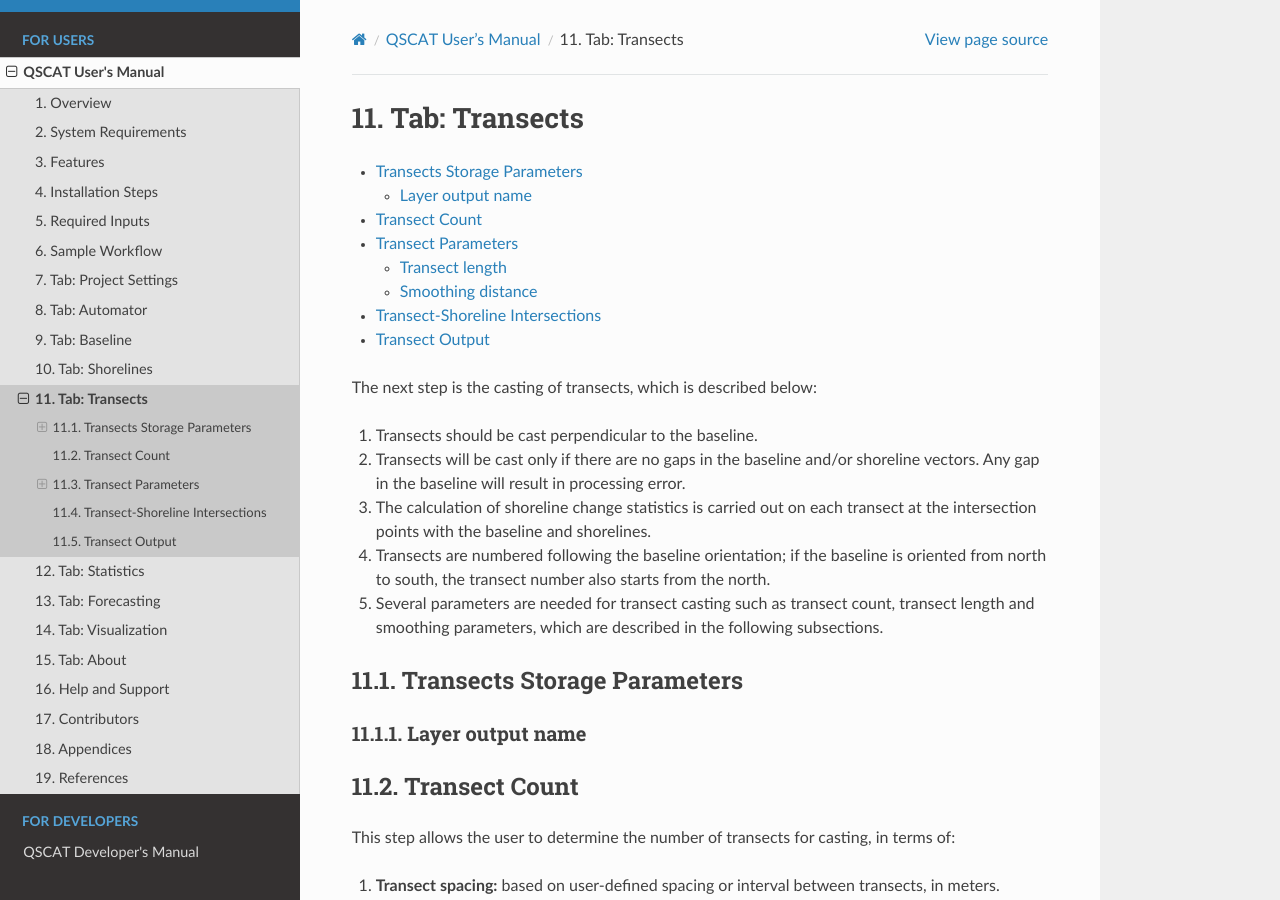
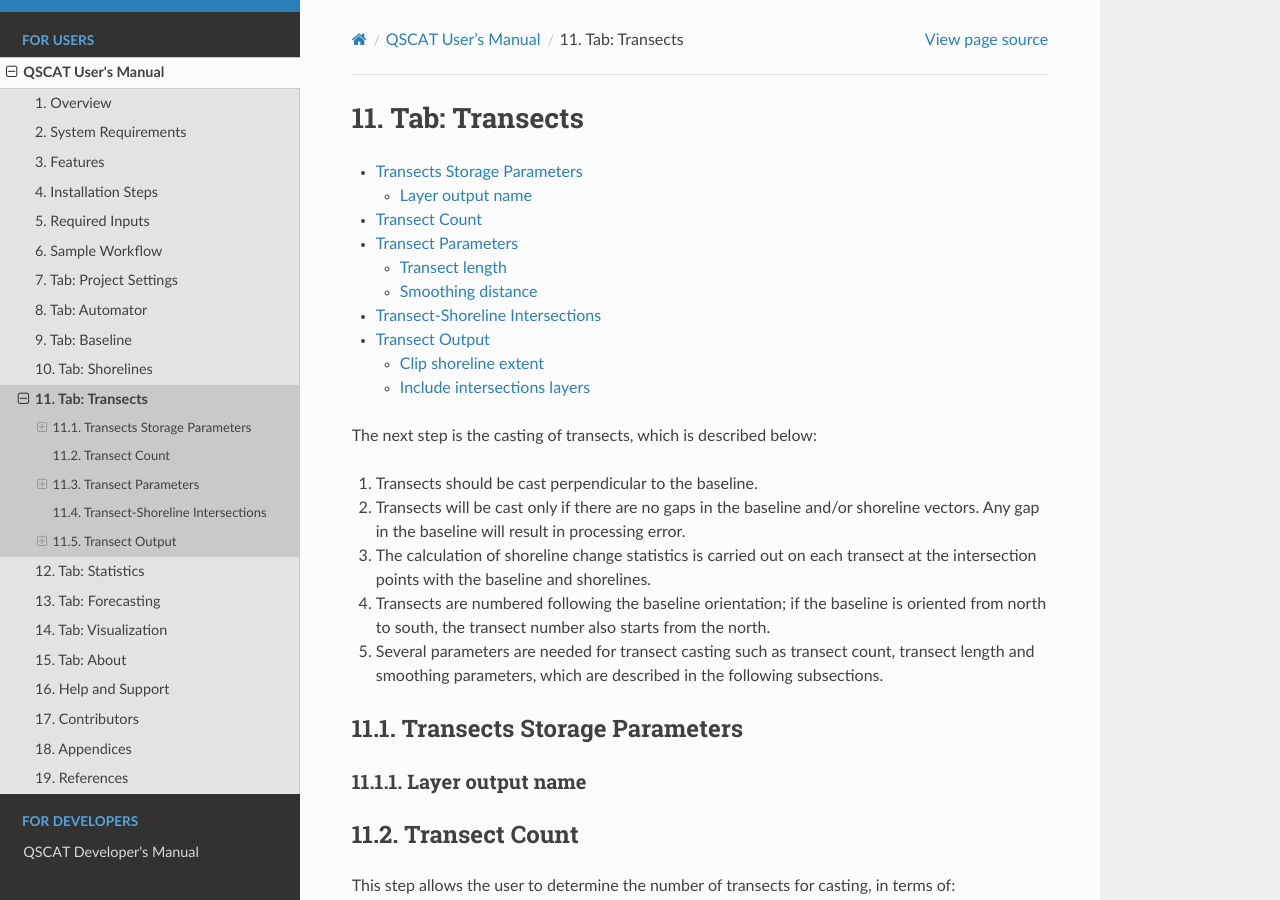
Before and after one commit to upmsi-coaster/qscat-docs, a Sphinx documentation site: the page built from docs/source/users_manual/tabs/transects.rst, in a window 1280 px wide and 900 px high. Built offline with Sphinx 7.4.7 and the Read the Docs theme 2.0.0, drawn with Linux system fonts in a browser that asks for light colours; some of the changed text lies outside the part shown.

Commit message:
Update transects.rst

```diff
--- a/docs/source/users_manual/tabs/transects.rst
+++ b/docs/source/users_manual/tabs/transects.rst
@@ -65,3 +65,9 @@
 ===============
 
 By default, the transects are clipped to the farthest shoreline extent, and the shoreline intersections are shown on the transects. The user can choose not to view these by unclicking the selection on the transect output.
+
+Clip shoreline extent
+---------------------
+
+Include intersections layers
+----------------------------
```
